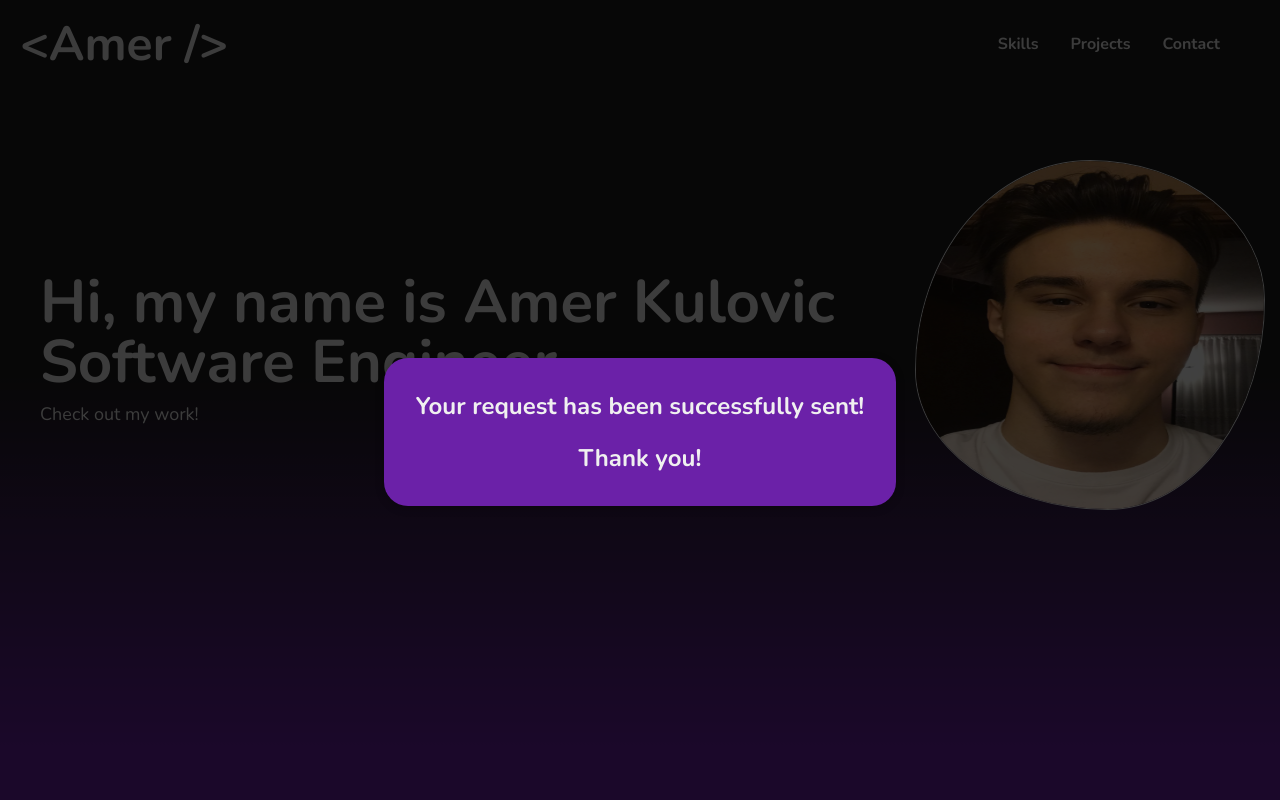
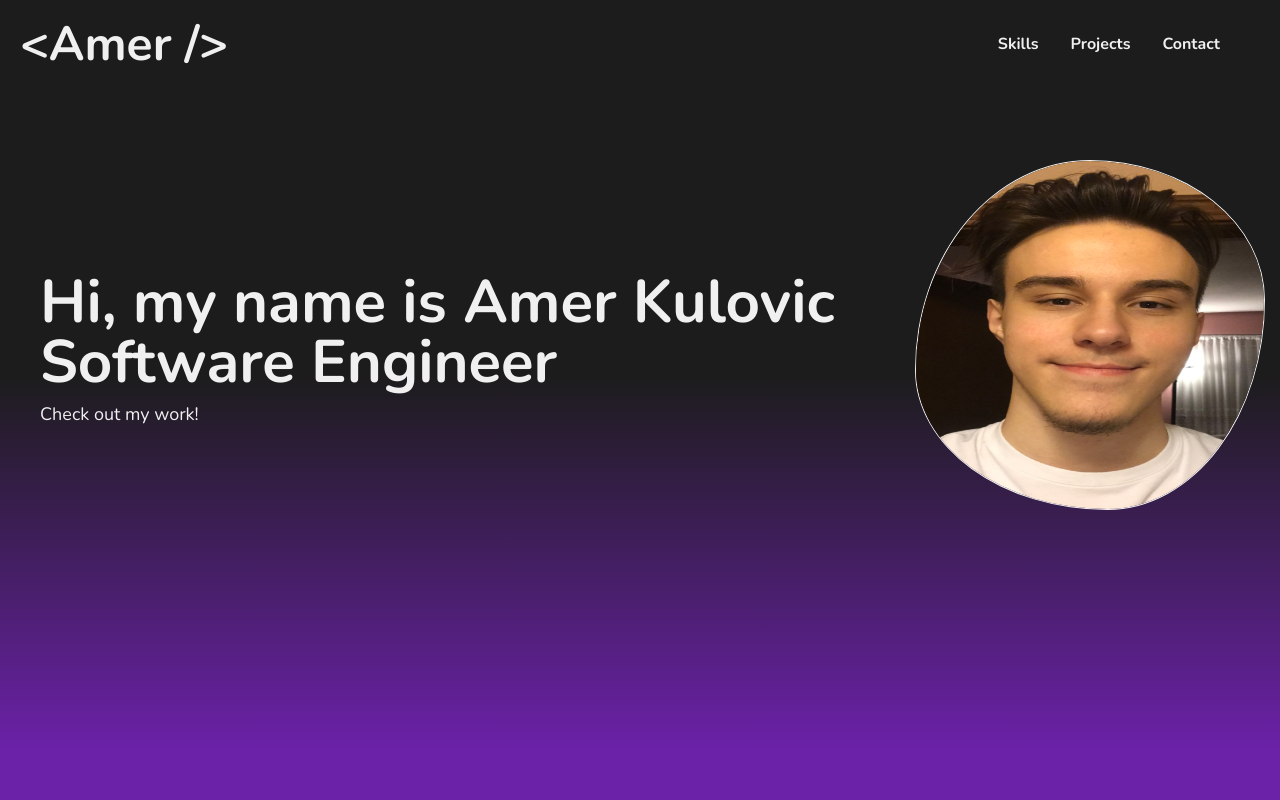
Before and after one commit to amerkulovic/Portfolio2.0, a React (Create React App) app: page / in a window 1280 px wide. Shown: the top 800 px of the page. Built offline with nearby package versions, Linux system fonts and the light colour scheme; a web font is replaced by a local one.

Commit message:
fixed bug

```diff
--- a/src/components/Contact.tsx
+++ b/src/components/Contact.tsx
@@ -52,7 +52,7 @@ const Contact = () => {
 
   return (
     <div id="contacts" className="bg-gradient-to-b from-[#1c1c1c] to-black via-[#1c1c1c] pt-[120px]">
-      {!isModalVisible && <Modal />}
+      {isModalVisible && <Modal />}
       <h1 className="text-5xl font-bold text-center pb-20">Contact</h1>
       <section className="flex justify-around">
         <img className="h-[500px] w-[48%] max-md:hidden" src={contactSvg} />
```
